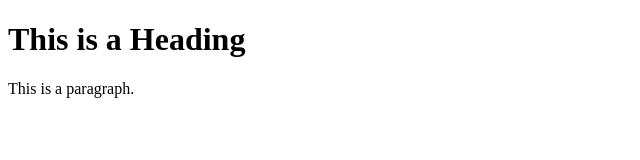
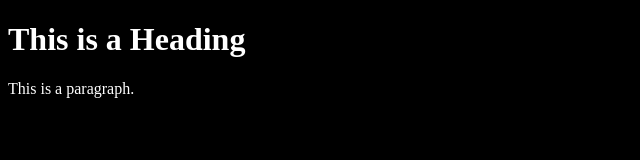
Before and after one commit to raj-endra-kushwah/FSD-Basics, a plain HTML site: page HTML/favicon.html in a window 1280 px wide. Shown: the whole page, without its empty margins (0-640 px from the left). Drawn offline with Linux system fonts and the light colour scheme.

Commit message:
Applied css

```diff
--- a/HTML/favicon.html
+++ b/HTML/favicon.html
@@ -4,7 +4,7 @@
   <title>My Page Title</title>
   <link rel="icon" type="image/x-icon" href="/images/favicon.ico">
 </head>
-<body>
+<body bgcolor="black" style="color: white;">
 
 <h1>This is a Heading</h1>
 <p>This is a paragraph.</p>
```
